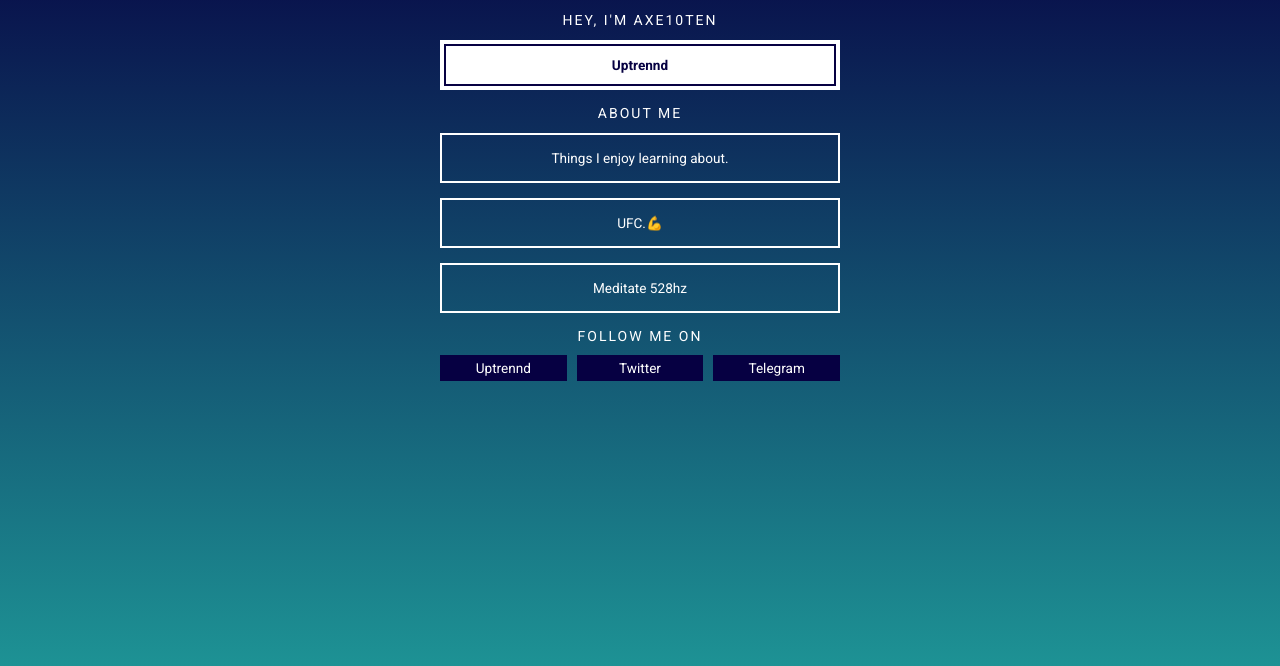
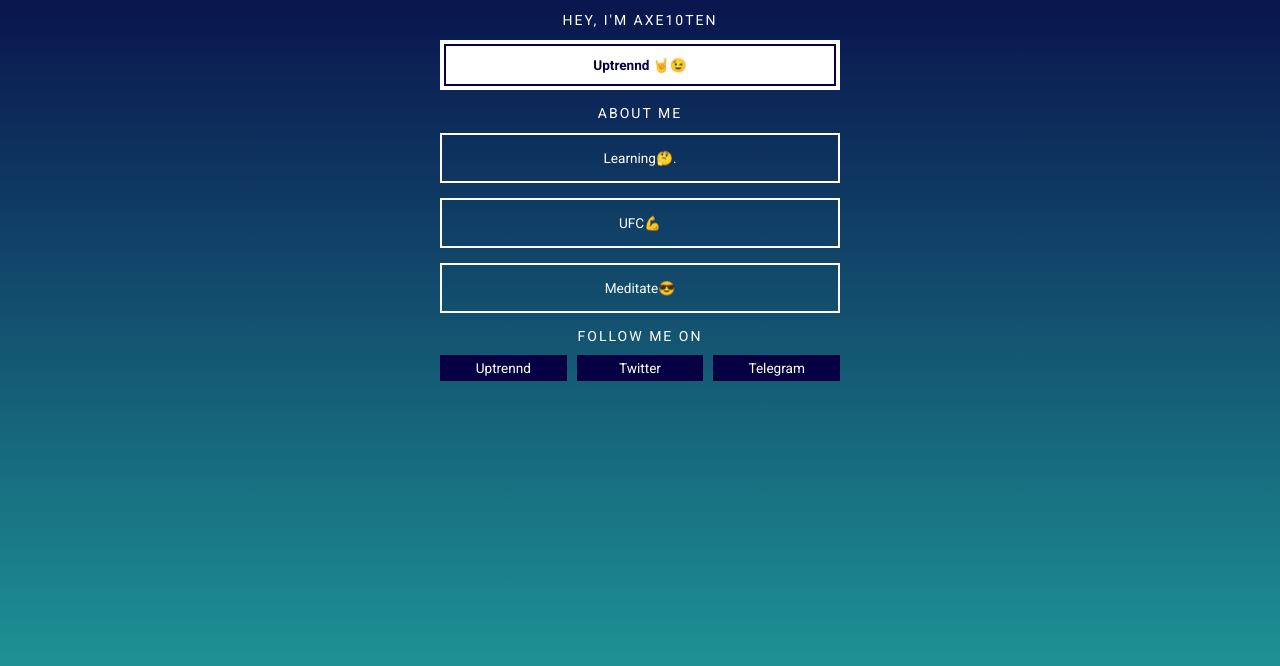
Before and after one commit to lnnium/LNnium.github.io, a website: page index.html in a window 1280 px wide. Shown: the part 126-792 px from the top of the page. Drawn offline with Linux system fonts and the light colour scheme.

Commit message:
Update index.html

```diff
--- a/index.html
+++ b/index.html
@@ -3,7 +3,7 @@
     <head>
         <meta charset="utf-8">
         <meta name="viewport" content="width=device-width, initial-scale=1, shrink-to-fit=no">
-        <title>Welcome | Axe10ten</title>
+        <title>Axe10ten 🤘😉</title>
         <link href="https://fonts.googleapis.com/css?family=Roboto:400,700" rel="stylesheet">
     </head>
     <body>
@@ -14,22 +14,22 @@
 
         <!-- Featured -->
         <h2>Hey, I'm Axe10ten</h2>
-        <a class="featured" href="https://www.uptrennd.com/user/axe10ten" onclick="gtag('event', 'featured-click', { 'event_category' : 'links', 'event_label' : 'rd-beginners' });">Uptrennd</a>
+        <a class="featured" href="https://www.uptrennd.com/user/axe10ten" target="_blank" onclick="gtag('event', 'featured-click', { 'event_category' : 'links', 'event_label' : 'rd-beginners' });">Uptrennd 🤘😉</a>
 
         <!-- Popular Content -->
         <h2>About Me</h2>
 
-        <a class="" href="https://youtu.be/B9XGUpQZY38" onclick="gtag('event', 'link-click', { 'event_category' : 'links', 'event_label' : 'amazon-shop' });">Things I enjoy learning about.</a>
-        <a class="" href="https://youtu.be/NKb7kN0-RnY" onclick="gtag('event', 'link-click', { 'event_category' : 'links', 'event_label' : 'amazon-shop' });">UFC.💪</a>
-        <a class="" href="https://youtu.be/vRh04jz_30E" onclick="gtag('event', 'link-click', { 'event_category' : 'links', 'event_label' : 'amazon-shop' });">Meditate 528hz</a>
+        <a class="" href="https://youtu.be/B9XGUpQZY38" target="_blank" onclick="gtag('event', 'link-click', { 'event_category' : 'links', 'event_label' : 'amazon-shop' });">Learning🤔.</a>
+        <a class="" href="https://youtu.be/EHj5sb75cKg" target="_blank" onclick="gtag('event', 'link-click', { 'event_category' : 'links', 'event_label' : 'amazon-shop' });">UFC💪</a>
+        <a class="" href="https://youtu.be/vRh04jz_30E" target="_blank" onclick="gtag('event', 'link-click', { 'event_category' : 'links', 'event_label' : 'amazon-shop' });">Meditate😎</a>
 
         <!-- Channels -->
         <h2>Follow Me On</h2>
 
         <div class="channels">
-            <a href="https://www.uptrennd.com/user/axe10ten/" onclick="gtag('event', 'channels-click', { 'event_category' : 'links', 'event_label' : 'blog' });">Uptrennd</a>
-            <a href="https://twitter.com/axe10ten" onclick="gtag('event', 'channels-click', { 'event_category' : 'links', 'event_label' : 'blog' });">Twitter</a>
-            <a href="https://t.me/axe10ten" onclick="gtag('event', 'channels-click', { 'event_category' : 'links', 'event_label' : 'blog' });">Telegram</a>
+            <a href="https://www.uptrennd.com/user/axe10ten/" target="_blank" onclick="gtag('event', 'channels-click', { 'event_category' : 'links', 'event_label' : 'blog' });">Uptrennd</a>
+            <a href="https://twitter.com/axe10ten" target="_blank" onclick="gtag('event', 'channels-click', { 'event_category' : 'links', 'event_label' : 'blog' });">Twitter</a>
+            <a href="https://t.me/axe10ten" target="_blank" onclick="gtag('event', 'channels-click', { 'event_category' : 'links', 'event_label' : 'blog' });">Telegram</a>
         </div>
     </body>
 </html>
```
